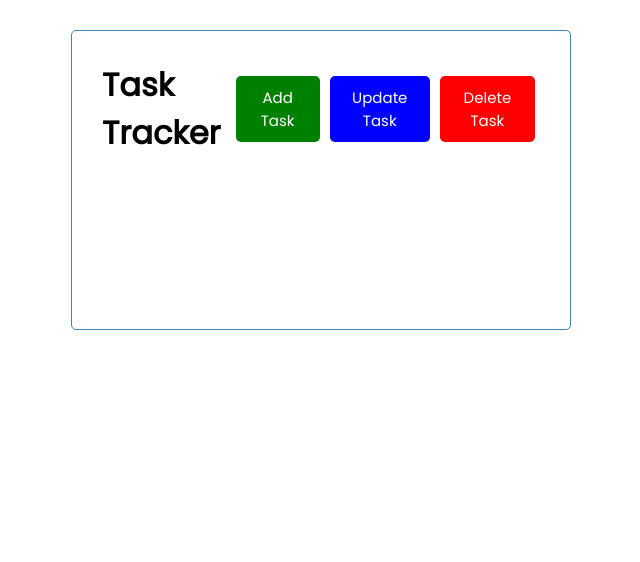
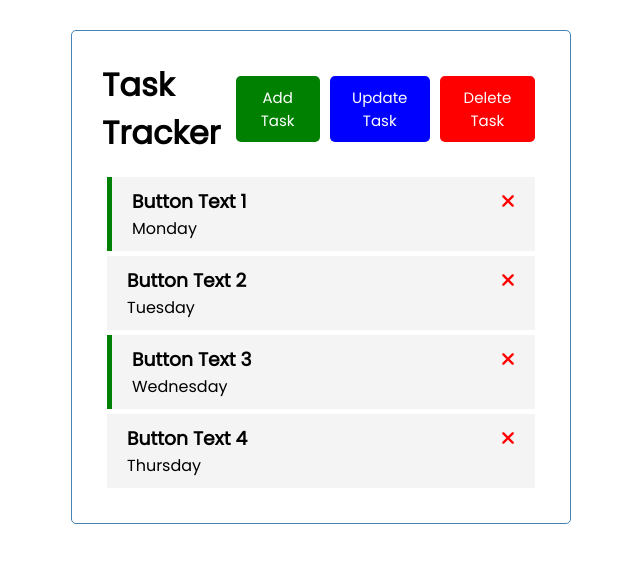
Before and after one commit to RedHaider/Task_Tracker_Application_Vue_JS, a Vue app in the folder tracker/: page / in a window 1280 px wide. Shown: the top 562 px of the page, without its empty margins (319-959 px from the left). Built offline with nearby package versions, Linux system fonts and the light colour scheme.

Commit message:
6th commit

```diff
--- a/tracker/public/index.html
+++ b/tracker/public/index.html
@@ -6,6 +6,7 @@
     <meta name="viewport" content="width=device-width,initial-scale=1.0">
     <link rel="icon" href="<%= BASE_URL %>favicon.ico">
     <title><%= htmlWebpackPlugin.options.title %></title>
+    <link rel="stylesheet" href="https://cdnjs.cloudflare.com/ajax/libs/font-awesome/6.4.0/css/all.min.css" integrity="sha512-iecdLmaskl7CVkqkXNQ/ZH/XLlvWZOJyj7Yy7tcenmpD1ypASozpmT/E0iPtmFIB46ZmdtAc9eNBvH0H/ZpiBw==" crossorigin="anonymous" referrerpolicy="no-referrer" />
   </head>
   <body>
     <noscript>
--- a/tracker/src/App.vue
+++ b/tracker/src/App.vue
@@ -1,26 +1,40 @@
 <template>
   <div class="container">
     <Header title="Task Tracker"/>
+    <Tasks @toggle-reminder="toggleReminder" @delete-task="deleteTask" :tasks="tasks"/>
   </div>
 </template>
 
 <script>
-import Header from './components/header'
-import Task from './components/task'
+import Header from './components/header.vue'
+import Tasks from './components/Tasks.vue'
 
 export default {
   name: 'App',
   components: {
     Header, // Corrected component name from Headers to Header
+    Tasks,
 
   },
   data(){
     return {
-      task: []
+      tasks: []
     }
   },
+  methods: {
+  deleteTask(id) {
+    console.log('Deleted',id)
+    if (confirm('Are you sure')){
+    this.tasks = this.tasks.filter((task) => task.id !== id);
+  }
+},
+  toggleReminder(id){
+     console.log(id);
+     this.tasks = this.tasks.map((task)=> task.id === id ? {...task, reminder: !task.reminder } : task)
+  }
+},
   created(){
-    this.task= [
+    this.tasks= [
     {
         id: 123,
         text: "Button Text 1",
--- /dev/null
+++ b/tracker/src/components/Tasks.vue
@@ -0,0 +1,25 @@
+<template>
+    <div>
+      <div
+       v-for="task in tasks" :key="task.id">
+       <task @toggle-reminder="$emit('toggle-reminder',task.id)" @delete-task="$emit('delete-task',task.id)" :task="task" />
+      </div>
+    </div>
+  </template>
+
+  <script>
+  /* eslint-disable vue/multi-word-component-names */
+  import Task from './Task'
+  export default {
+
+    name: 'Tasks',
+    props: {
+      tasks: Array,
+    },
+    components: {
+      Task,
+    },
+    emits:['delete-task','toggle-reminder'],
+  }
+  /* eslint-enable vue/multi-word-component-names */
+  </script>
--- a/tracker/src/components/header.vue
+++ b/tracker/src/components/header.vue
@@ -8,10 +8,11 @@
 </template>
 
 <script>
+/* eslint-disable vue/multi-word-component-names */
 import Tracker_Button from './Tracker_Button';
 export default {
   components: { Tracker_Button },
-  name: 'AppHeader', // Renamed the component to "AppHeader"
+  name: 'Header', // Renamed the component to "AppHeader"
   props: {
     title:{
       type: String,
@@ -22,6 +23,7 @@
   }
   },
 }
+/* eslint-enable vue/multi-word-component-names */
 </script>
 
 <style scoped>
--- a/tracker/src/components/task.vue
+++ b/tracker/src/components/task.vue
@@ -1,12 +1,50 @@
 <template>
-
+    <div @dblclick="$emit('toggle-reminder', task.id)" :class="[task.reminder ? 'reminder':'','task']">
+    <h3>{{ task.text }}<i @click="onDelete(task.id)" class="fas fa-times">
+    </i></h3>
+    <p>{{ task.day }}</p>
+    </div>
 </template>
 
 <script>
-  export default {
-    name: 'Task',
-    props: {
-        task:Array
-    }
-  }
+/* eslint-disable vue/multi-word-component-names */
+
+export default {
+   name: 'Task',
+   props: {
+        task: Object,
+    },
+    methods:{
+     onDelete(id){
+        console.log(id)
+        this.$emit('delete-task',id)
+     }
+    },
+};
+
+/* eslint-enable vue/multi-word-component-names */
+
 </script>
+
+<style scope>
+.fas {
+  color: red;
+}
+
+.task {
+  background: #f4f4f4;
+  margin: 5px;
+  padding: 10px 20px;
+  cursor: pointer;
+}
+
+.task.reminder {
+  border-left: 5px solid green;
+}
+
+.task h3 {
+  display: flex;
+  align-items: center;
+  justify-content: space-between;
+}
+</style>
```
